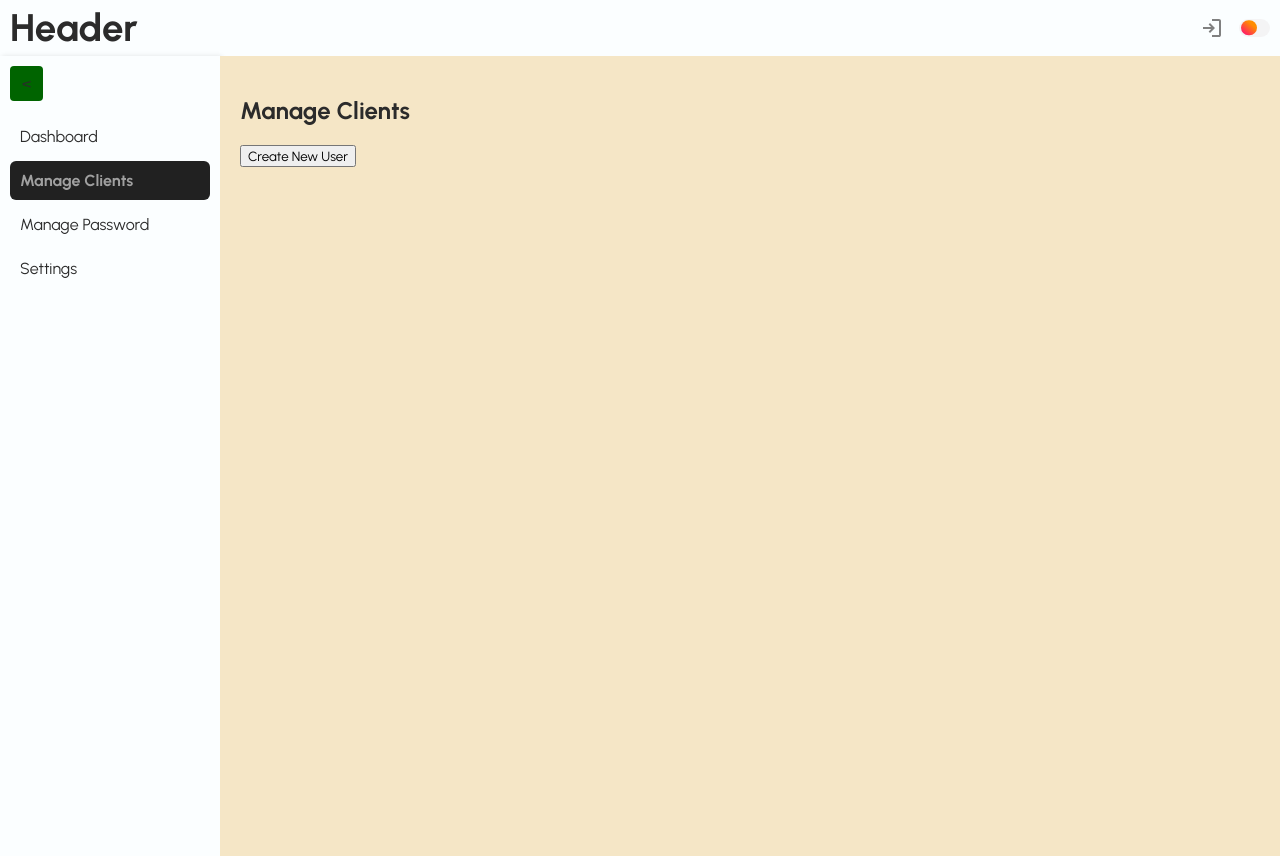
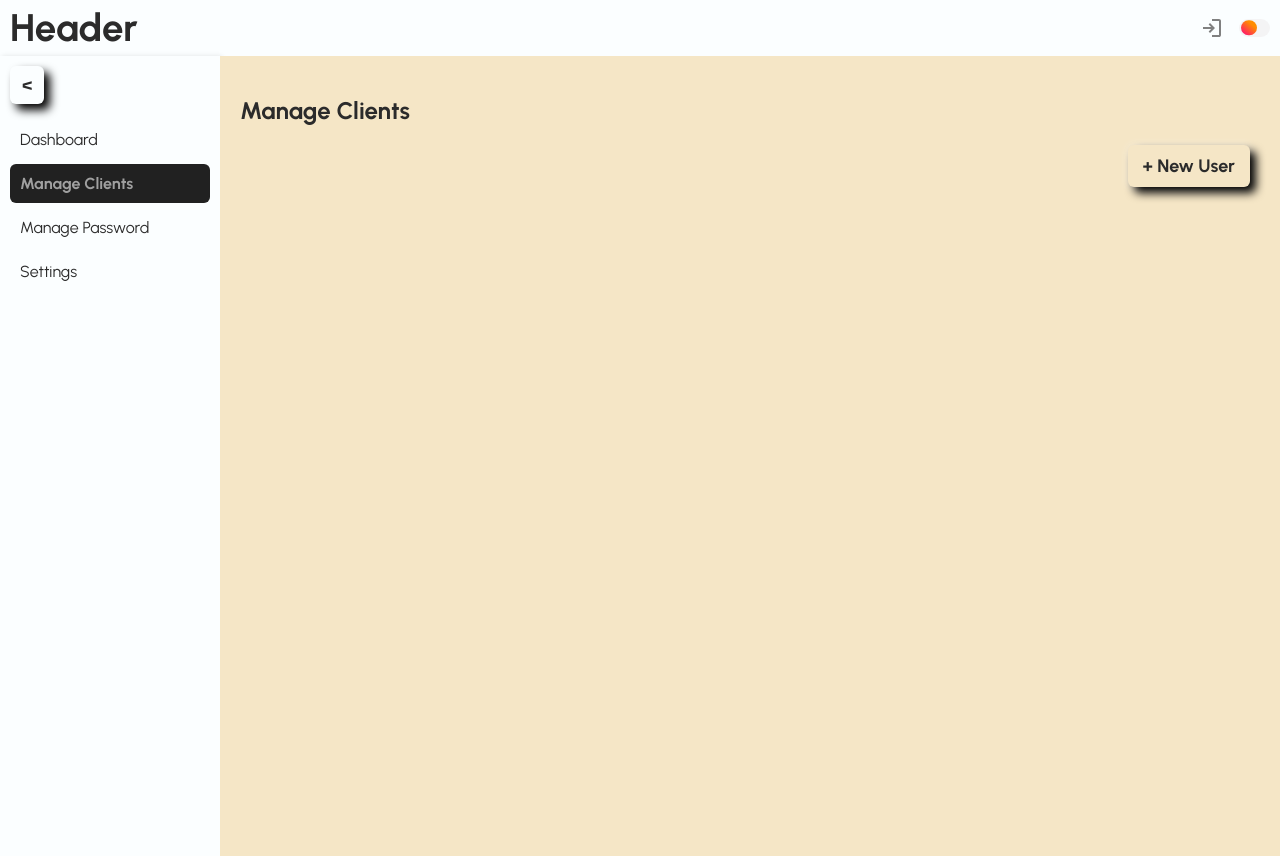
Before and after one commit to jkcsoftwaresllp/CasGamPro_client, a React (Vite) app: page /Admindashboard in a window 1280 px wide. Both pictures are taken after a click on the item "Manage Clients". Built offline with nearby package versions, Linux system fonts and the light colour scheme.

Commit message:
feat: Update button styles across components and add new user button in ManageClient

```diff
--- a/src/components/AdminDashboard/styles/AdminSidebar.module.css
+++ b/src/components/AdminDashboard/styles/AdminSidebar.module.css
@@ -49,14 +49,17 @@
   display: block;
 
   padding: 8px 12px;
-  background-color: var(--color-special-green);
-  color: var(--color-text-primary);
-  border: none;
-  border-radius: 4px;
+
   cursor: pointer;
-  font-size: var(--text-sm);
-  text-align: center;
-  transition: background-color 0.3s;
+  background-color: var(--color-dark-primary); /* Light/dark button color */
+  border-radius: var(--borderRadius); /* Border radius */
+  border: 2px solid var(--color-highlighter-dark-primary); /* Light/dark border color */
+  box-shadow: 6px 6px 10px rgba(0, 0, 0, 1),
+    1px 1px 10px rgba(255, 255, 255, 0.6);
+  color: var(--color-text-primary); /* Light/dark text color */
+  font-size: 18px;
+  font-weight: bold;
+  transition: 0.35s;
 }
 
 .sidebar .toggleButton:hover {
--- a/src/components/ClientRegister/styles/ClientRegister.module.css
+++ b/src/components/ClientRegister/styles/ClientRegister.module.css
@@ -63,17 +63,16 @@ h2 {
 .btn {
   padding: 10px 35px;
   cursor: pointer;
-  background-color: var(
-    --color-highlighter-dark-primary
-  ); /* Light/dark button color */
-  border-radius: 6px;
+  background-color: var(--color-dark-primary); /* Light/dark button color */
+  border-radius: var(--borderRadius); /* Border radius */
+  border: 2px solid var(--color-highlighter-dark-primary); /* Light/dark border color */
+  box-shadow: 6px 6px 10px rgba(0, 0, 0, 1),
+    1px 1px 10px rgba(255, 255, 255, 0.6);
   color: var(--color-text-primary); /* Light/dark text color */
   font-size: 18px;
   font-weight: bold;
-  transition: transform 0.35s, box-shadow 0.35s;
-  margin: 5px;
-  border: none; /* Added for cleaner appearance */
-  align-self: flex-start; /* Align buttons with form content */
+  transition: 0.35s;
+  margin-right: 10px; /* Added margin to the right */
 }
 
 .btn:hover {
--- a/src/components/Login/styles/LoginPage.module.css
+++ b/src/components/Login/styles/LoginPage.module.css
@@ -68,9 +68,7 @@
 .btn {
   padding: 10px 35px;
   cursor: pointer;
-  background-color: var(
-    --color-highlighter-dark-primary
-  ); /* Light/dark button color */
+  background-color: var(--color-dark-primary); /* Light/dark button color */
   border-radius: var(--borderRadius); /* Border radius */
   border: 2px solid var(--color-highlighter-dark-primary); /* Light/dark border color */
   box-shadow: 6px 6px 10px rgba(0, 0, 0, 1),
--- a/src/pages/AdminDashboard/ManageClient.jsx
+++ b/src/pages/AdminDashboard/ManageClient.jsx
@@ -1,4 +1,5 @@
 import { useNavigate } from "react-router-dom"; // Import useNavigate from React Router
+import style from "../../styles/ManageClient.module.css"; // Import CSS Module
 
 const ManageClients = () => {
   const navigate = useNavigate(); // Initialize navigate function
@@ -11,7 +12,9 @@ const ManageClients = () => {
     <div>
       <h2>Manage Clients</h2>
       {/* Button to create a new user */}
-      <button onClick={handleCreateUserClick}>Create New User</button>
+      <button className={style.newUserBtn} onClick={handleCreateUserClick}>
+        + New User
+      </button>
       {/* Add more content related to managing clients here */}
     </div>
   );
--- /dev/null
+++ b/src/styles/ManageClient.module.css
@@ -0,0 +1,27 @@
+.newUserBtn {
+  padding: 10px 15px;
+  cursor: pointer;
+  background-color: var(--color-dark-primary); /* Light/dark button color */
+  border-radius: var(--borderRadius); /* Border radius */
+  border: 2px solid var(--color-highlighter-dark-primary); /* Light/dark border color */
+  box-shadow: 6px 6px 10px rgba(0, 0, 0, 1),
+    1px 1px 10px rgba(255, 255, 255, 0.6);
+  color: var(--color-text-primary); /* Light/dark text color */
+  font-size: 18px;
+  font-weight: bold;
+  transition: 0.35s;
+  margin-right: 10px; /* Added margin to the right */
+  float: right; /* Position button to the right side */
+}
+
+.newUserBtn:hover {
+  box-shadow: 6px 6px 10px rgba(0, 0, 0, 1),
+    1px 1px 10px var(--color-highlighter-dark-primary); /* Hover effect */
+}
+
+.newUserBtn:focus {
+  transform: scale(1.05);
+  box-shadow: 6px 6px 10px rgba(0, 0, 0, 1),
+    1px 1px 10px rgba(255, 255, 255, 0.6), inset 2px 2px 10px rgba(0, 0, 0, 1),
+    inset -1px -1px 5px rgba(255, 255, 255, 0.6);
+}
```
